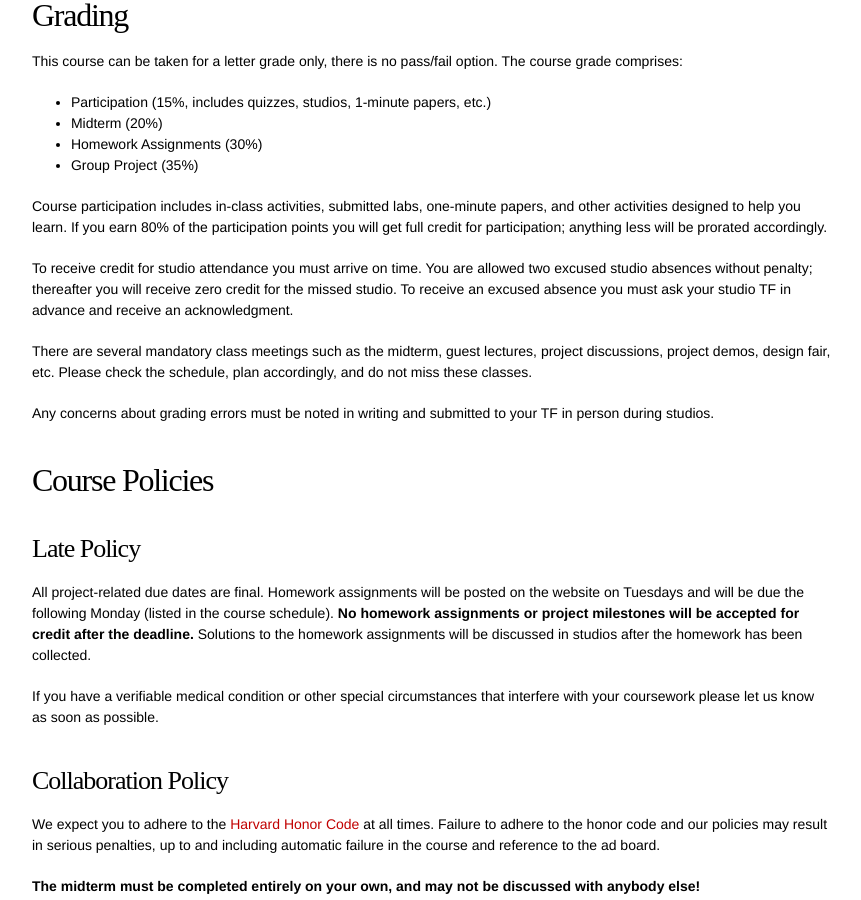
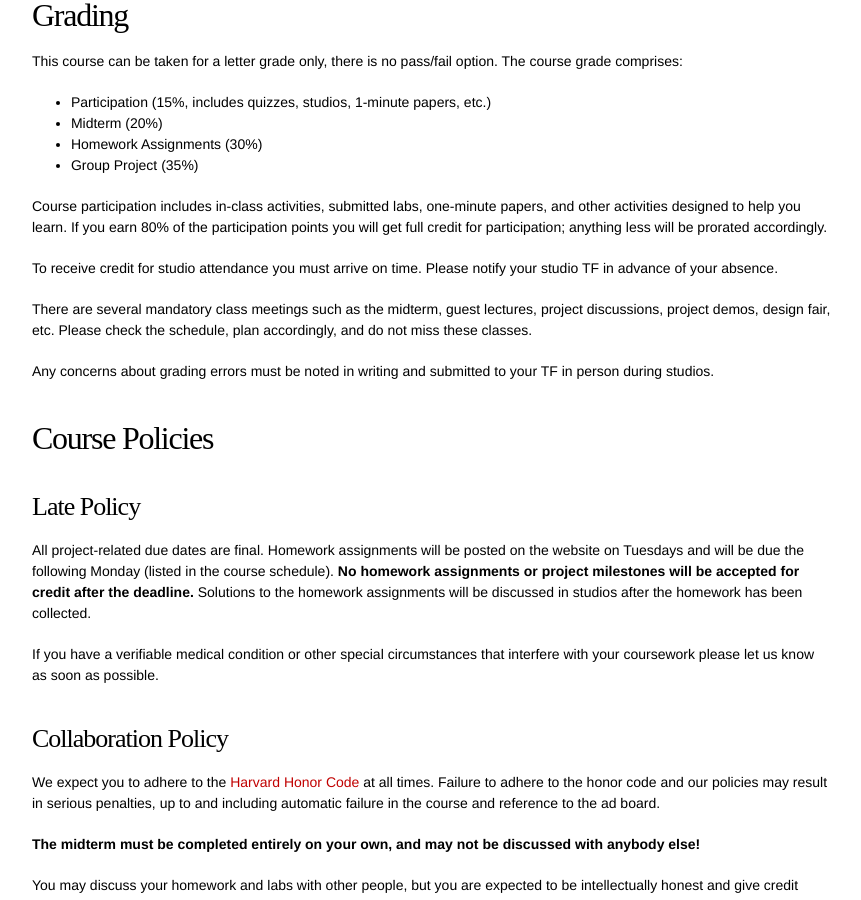
Before and after one commit to CS171/2017, a Jekyll site: the page built from syllabus.md, in a window 1280 px wide and 900 px high, scrolled down 2674 px. Shown: the whole window, without its empty margins (208-1069 px from the left). Built offline with Jekyll 4.4.1, drawn with Linux system fonts in a browser that asks for light colours; some web fonts are replaced.

Commit message:
updated studio attendance

```diff
--- a/syllabus.md
+++ b/syllabus.md
@@ -86,7 +86,8 @@ This course can be taken for a letter grade only, there is no pass/fail option.
 
 Course participation includes in-class activities, submitted labs, one-minute papers, and other activities designed to help you learn. If you earn 80% of the participation points you will get full credit for participation; anything less will be prorated accordingly.
 
-To receive credit for studio attendance you must arrive on time.  You are allowed two excused studio absences without penalty; thereafter you will receive zero credit for the missed studio. To receive an excused absence you must ask your studio TF in advance and receive an acknowledgment.
+To receive credit for studio attendance you must arrive on time. <!-- You are allowed two excused studio absences without penalty; thereafter you will receive zero credit for the missed studio. To receive an excused absence you must ask your studio TF in advance and receive an acknowledgment.-->
+Please notify your studio TF in advance of your absence.
 
 There are several mandatory class meetings such as the midterm, guest lectures, project discussions, project demos, design fair, etc. Please check the schedule, plan accordingly, and do not miss these classes.
 
```
